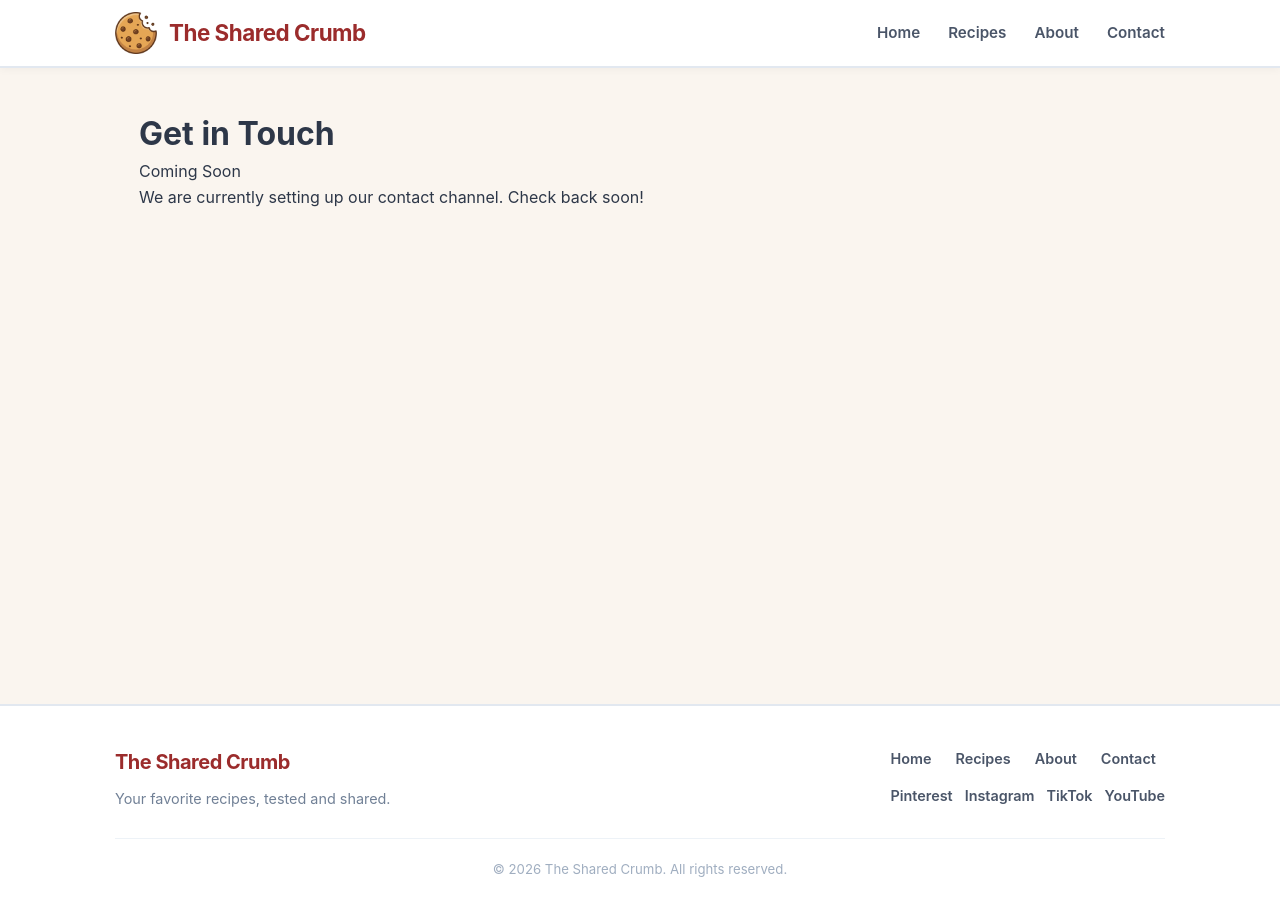
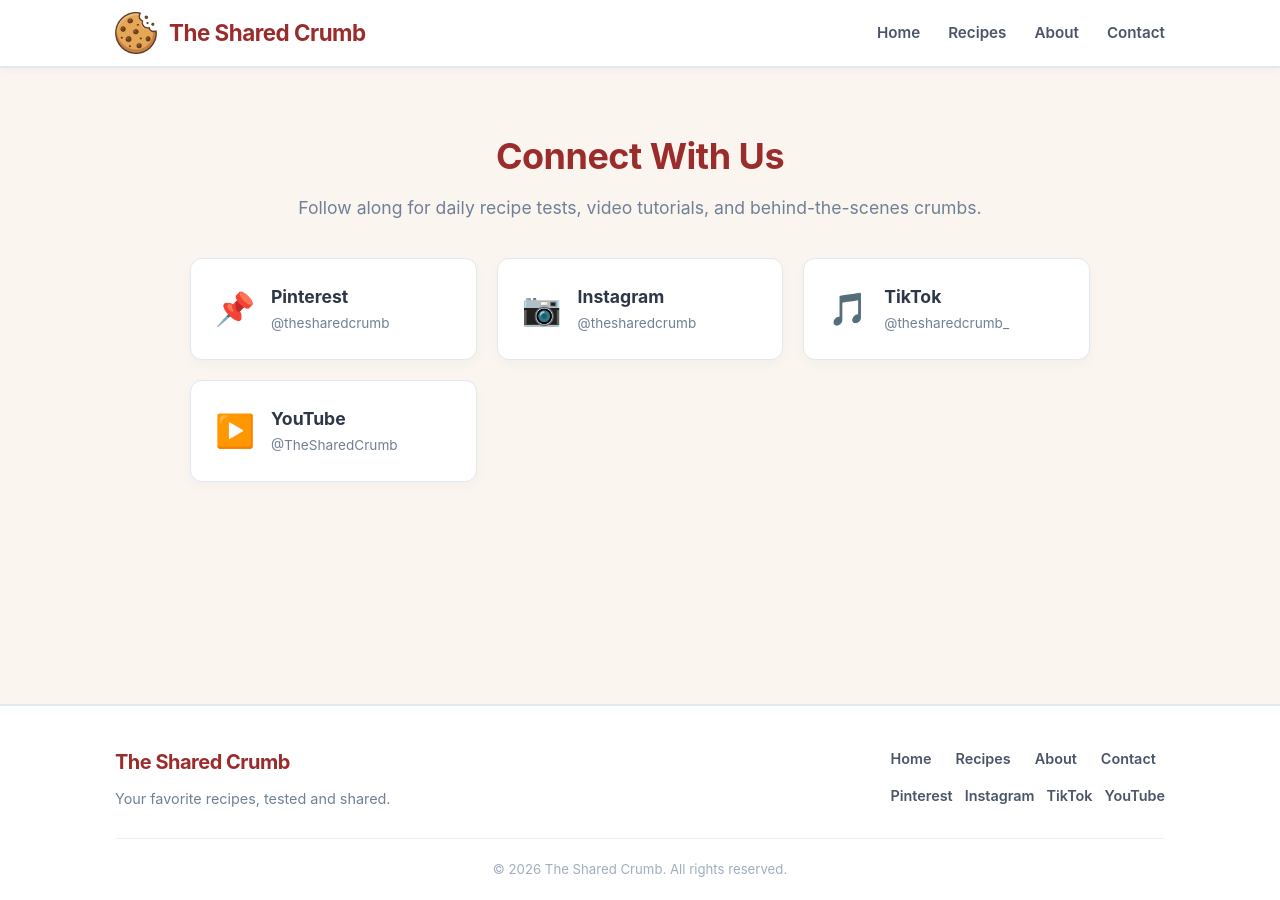
Before and after one commit to TheSharedCrumb/TheSharedCrumb, a Jekyll site: the page built from contact.html, in a window 1280 px wide. Built offline with Jekyll 4.4.1, drawn with Linux system fonts in a browser that asks for light colours.

Commit message:
Enhance contact page with social media links
Updated the contact page to include social media links and revised the title.

```diff
--- a/contact.html
+++ b/contact.html
@@ -1,12 +1,46 @@
 ---
 layout: default
-title: Contact
+title: Contact & Socials
 ---
 
-<div class="contact-coming-soon">
-  <div class="coming-soon-card">
-    <h1>Get in Touch</h1>
-    <p class="coming-soon-badge">Coming Soon</p>
-    <p class="coming-soon-text">We are currently setting up our contact channel. Check back soon!</p>
+<div class="about-container">
+  <div class="about-hero">
+    <h1>Connect With Us</h1>
+    <p class="about-subtitle">Follow along for daily recipe tests, video tutorials, and behind-the-scenes crumbs.</p>
+  </div>
+
+  <!-- Large Social Media Grid -->
+  <div class="contact-social-grid">
+    <a href="https://www.pinterest.com/thesharedcrumb/" target="_blank" rel="noopener" class="contact-social-card">
+      <span class="social-card-icon">📌</span>
+      <div>
+        <h3>Pinterest</h3>
+        <p>@thesharedcrumb</p>
+      </div>
+    </a>
+
+    <a href="https://www.instagram.com/thesharedcrumb" target="_blank" rel="noopener" class="contact-social-card">
+      <span class="social-card-icon">📷</span>
+      <div>
+        <h3>Instagram</h3>
+        <p>@thesharedcrumb</p>
+      </div>
+    </a>
+
+    <a href="https://www.tiktok.com/@thesharedcrumb_" target="_blank" rel="noopener" class="contact-social-card">
+      <span class="social-card-icon">🎵</span>
+      <div>
+        <h3>TikTok</h3>
+        <p>@thesharedcrumb_</p>
+      </div>
+    </a>
+
+    <a href="https://www.youtube.com/@TheSharedCrumb" target="_blank" rel="noopener" class="contact-social-card">
+      <span class="social-card-icon">▶️</span>
+      <div>
+        <h3>YouTube</h3>
+        <p>@TheSharedCrumb</p>
+      </div>
+    </a>
   </div>
 </div>
```
